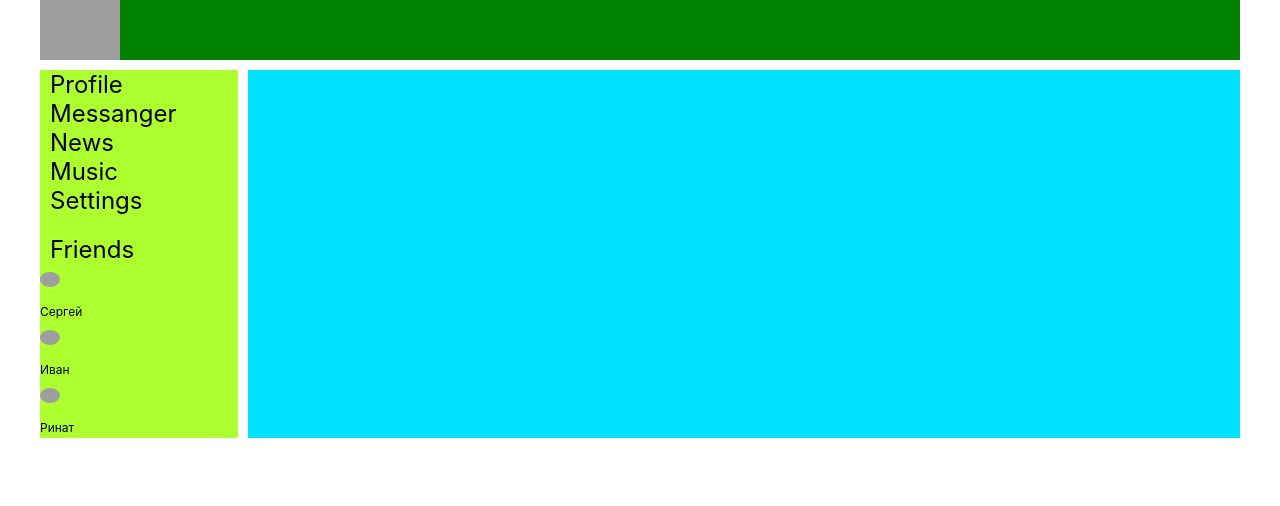
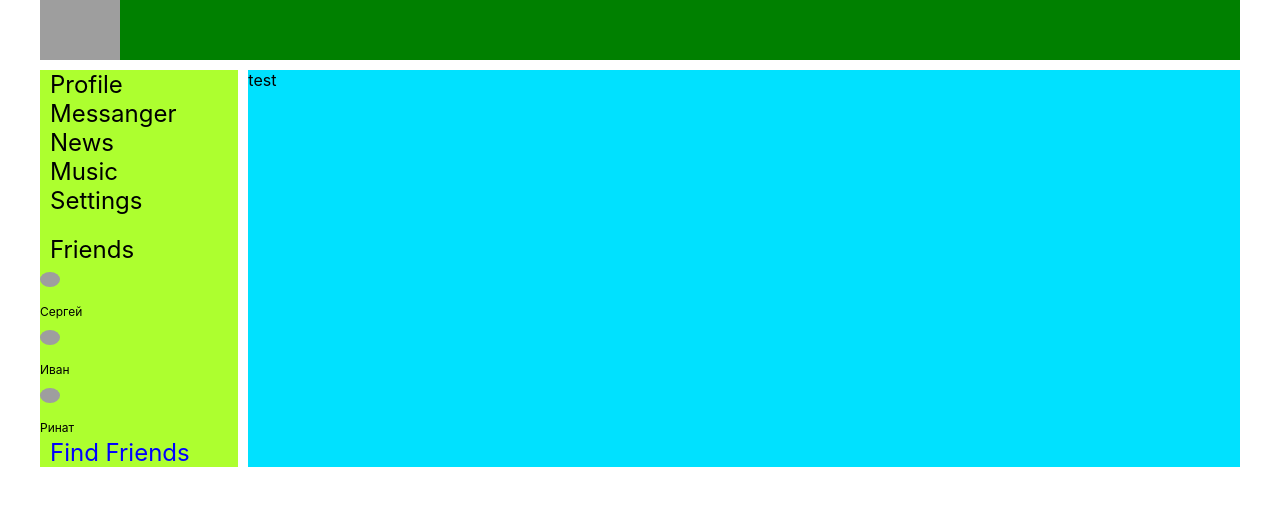
Before and after one commit to MrTomMus/social-network, a React (Create React App) app: page /find-friends in a window 1280 px wide. Shown: the top 506 px of the page. Built offline with nearby package versions, Linux system fonts and the light colour scheme; grey boxes are pictures that could not be loaded; the HTML template or start-up script is replaced by a standard one.

Commit message:
added file FindFriends-container, FindFriends, Find-Friends-reducer

```diff
--- a/src/App.jsx
+++ b/src/App.jsx
@@ -9,6 +9,7 @@ import Settings from './components/Settings/Settings';
 import ProfileContainer from './components/Profile/Profile-container';
 import MessangerContainer from './components/Messanger/Messanger-container';
 import FriendsContainer from './components/Friends/Friends-container';
+import FindFriendsContainer from './components/Navbar/FindFriends-container';
 
 
 const App = (props) => {
@@ -27,6 +28,7 @@ const App = (props) => {
               <Route path='/news' component={News}/>
               <Route path='/settings' component={Settings}/>
               <Route path='/friends' render={() => <FriendsContainer/>}/>
+              <Route path='/find-friends' render={() => <FindFriendsContainer/>}/>
           </div>
         </div>
 
--- /dev/null
+++ b/src/components/Navbar/FindFriends-container.jsx
@@ -0,0 +1,15 @@
+import { connect } from "react-redux";
+import FindFriends from "./FindFriends";
+
+let mapStateToProps = (store) => {
+    return {
+        findFriends: store.users,
+
+    }
+}
+
+
+
+const FindFriendsContainer = connect(mapStateToProps)(FindFriends)
+
+export default FindFriendsContainer;
--- /dev/null
+++ b/src/components/Navbar/FindFriends.jsx
@@ -0,0 +1,17 @@
+import React from "react";
+
+
+const FindFriends = (props) => {
+
+    console.log(props.users)
+
+
+    return (
+        <div>
+            test
+        </div>
+    )
+}
+
+
+export default FindFriends;
--- a/src/components/Navbar/Navbar.jsx
+++ b/src/components/Navbar/Navbar.jsx
@@ -2,6 +2,7 @@ import React from 'react';
 import classes from './Navbar.module.css';
 import { NavLink } from 'react-router-dom';
 import FriendsNavContainer from './friendsNav/FriendsNav-container';
+
 
 
 
@@ -30,6 +31,9 @@ const Navbar = () => {
                 <NavLink to="/friends" activeClassName={classes.active}>Friends</NavLink>
                 <FriendsNavContainer/>
             </div>
+            <div className={classes.item}>
+                <NavLink to="/find-friends" activeClassName={classes.active}>Find Friends</NavLink>
+            </div>
 
         </nav>
     )
--- /dev/null
+++ b/src/components/redux/find-frends-reducer.js
@@ -0,0 +1,16 @@
+
+
+
+let inicialState = {
+    users: [
+        { id: 1, flag: 'false', name: 'Sergey', status: 'Hello', location: { country: 'Russian', city: 'Moscow'}},
+        { id: 2, flag: 'true', name: 'Rinat', status: 'Hi', location: { country: 'Russian', city: 'Moscow'}},
+        { id: 3, flag: 'false', name: 'Sasha', status: 'I am Boss', location: { country: 'Russian', city: 'Moscow'}}
+    ]
+}
+
+const findFriendsReducer = (state = inicialState) => {
+    return state;
+}
+
+export default findFriendsReducer;
--- a/src/components/redux/redux-store.js
+++ b/src/components/redux/redux-store.js
@@ -1,11 +1,13 @@
 import { combineReducers, createStore } from "redux";
 import profileReducer from './profile-reducer';
 import messangerReducer from './messanger-reducer';
+import findFriendsReducer from "./find-frends-reducer";
 
 
 let reducers = combineReducers({
     profilePage: profileReducer,
     messangerPage: messangerReducer,
+    findFriends: findFriendsReducer,
 })
 
 let store = createStore(reducers);
```
